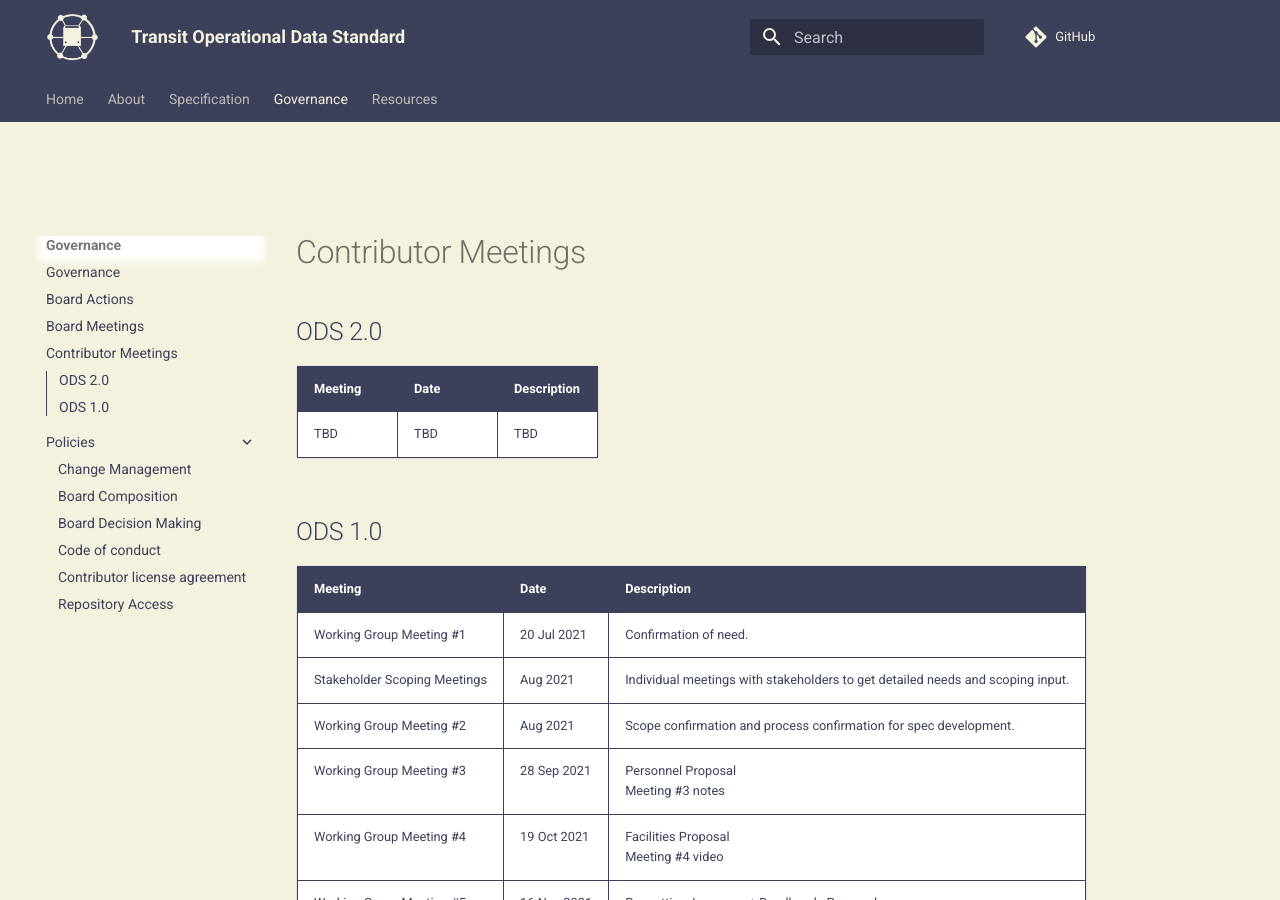
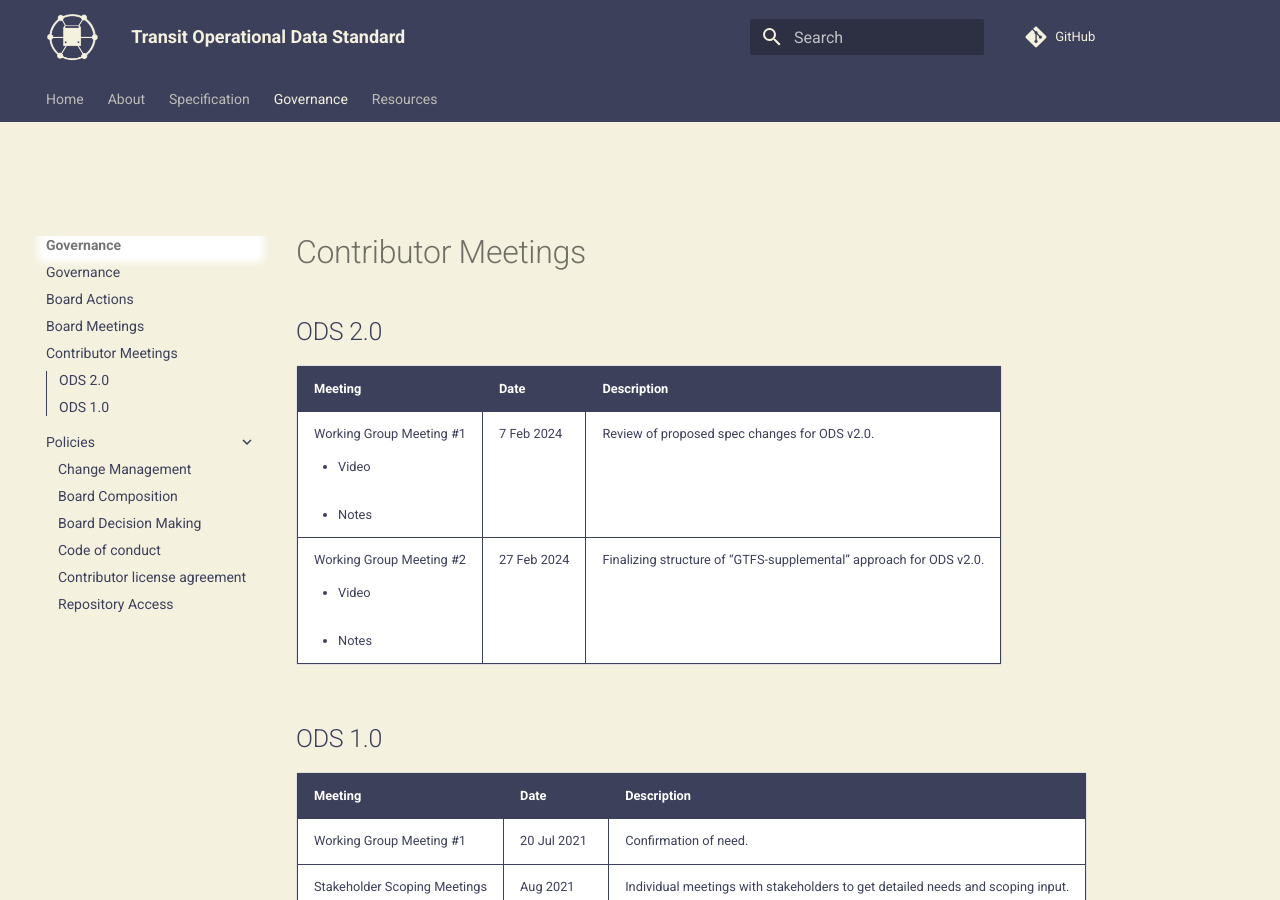
Before and after one commit to cal-itp/operational-data-standard, an MkDocs documentation site: the page built from docs/governance/contributor-meetings.md, in a window 1280 px wide and 900 px high. Built offline with MkDocs 1.6.1 and Material for MkDocs 9.7.7, drawn with Linux system fonts in a browser that asks for light colours; nearby versions of some CDN libraries; comment, search, counter and statistics services are not loaded.

Commit message:
include working group meeting 1 and 2 for ODS 2.0 in meetings

```diff
--- a/docs/governance/contributor-meetings.md
+++ b/docs/governance/contributor-meetings.md
@@ -3,8 +3,9 @@
 ## ODS 2.0
 
 | Meeting     | Date  | Description                          |
-| :---------- | :---- |:----------------------------------- |
-| TBD | TBD | TBD |
+| :---------- | :---- | :----------------------------------- |
+| Working Group Meeting #1 <br> <ul><li>[Video](https://drive.google.com/file/d/1KK4mZkvV-h7Epe8_5kG8AbVYAUnJ1uts/view?usp=drive_link)</li><br><li>[Notes](https://docs.google.com/document/d/1QPDs62X6Dgbe_DHxNCYhfBEh1_wD095DmskkVZLOfzs/edit)</li></ul> | 7 Feb 2024 | Review of proposed spec changes for ODS v2.0. |
+| Working Group Meeting #2 <br> <ul><li>[Video](https://drive.google.com/file/d/1pzbn3TcYFwXp4PgxcqOpq5-fAIGIrM8l/view?usp=drive_link)</li><br><li>[Notes](https://docs.google.com/document/d/1vg-B0mNEOkjlLTI-KFZWJdpQLd9JD7kG7JNtTfOVsuM/edit)</li></ul> | 27 Feb 2024 | Finalizing structure of "GTFS-supplemental" approach for ODS v2.0. |
 
 ## ODS 1.0
 
```
